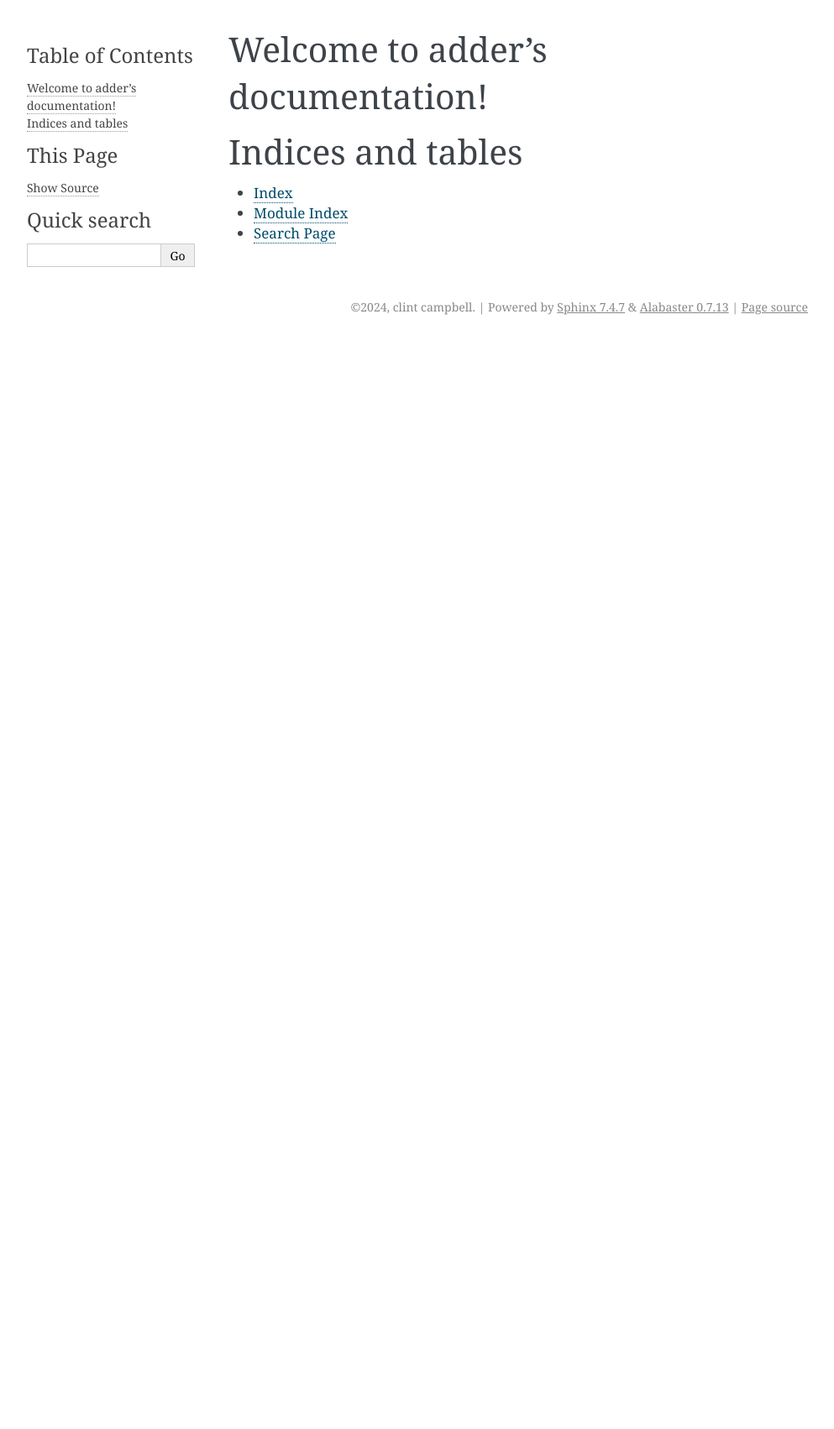
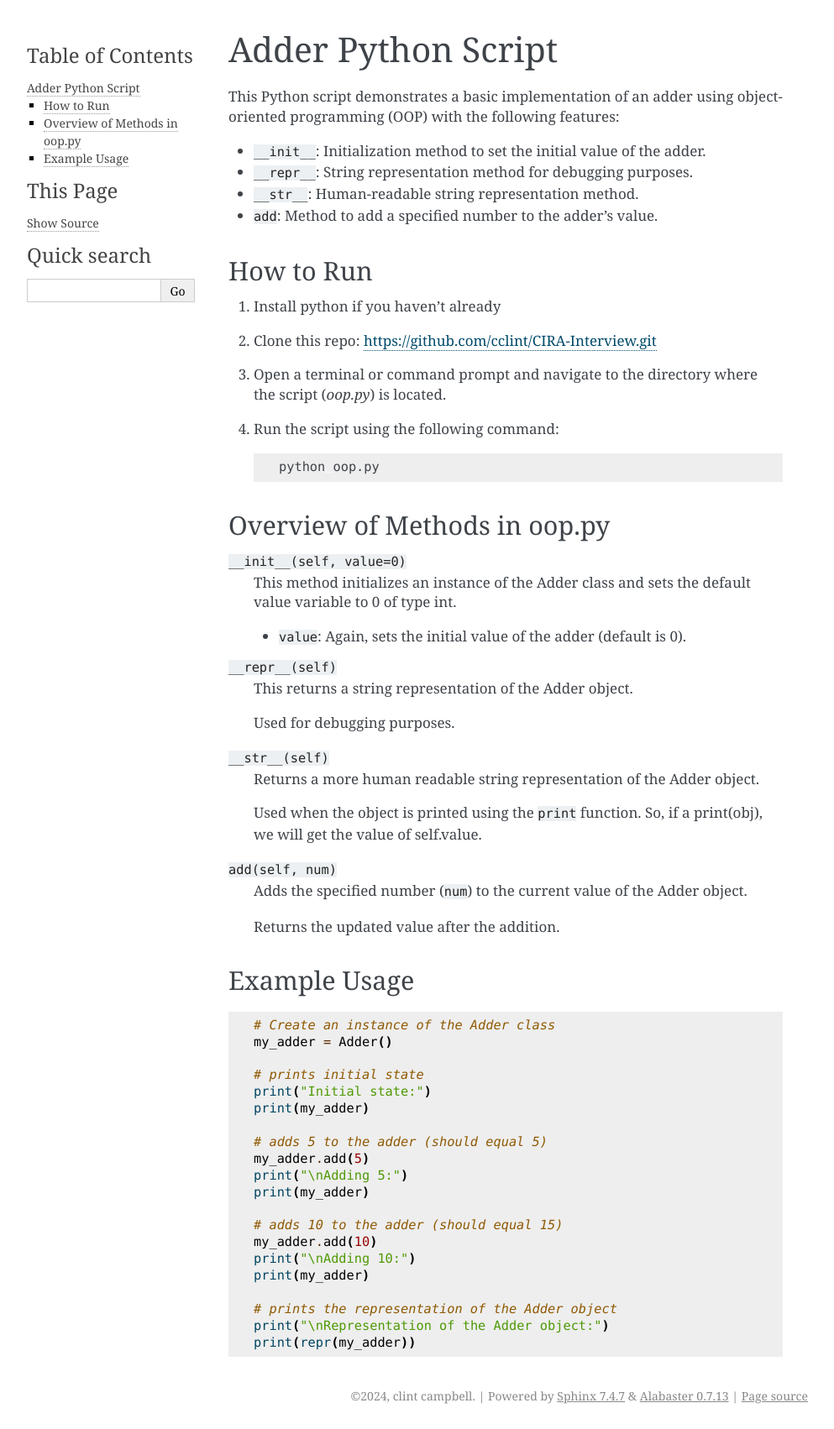
Before and after one commit to cclint/CIRA, a Sphinx documentation site: the page built from source/index.rst, in a window 1280 px wide. Shown: the whole page at 84% size, without its empty margins (148-1141 px from the left). Built offline with Sphinx 7.4.7, drawn with Linux system fonts in a browser that asks for light colours; before the commit the page ends 900 px from its top, so only the background shows below that.

Commit message:
edit comments in index.rst

```diff
--- a/source/index.rst
+++ b/source/index.rst
@@ -1,20 +1,73 @@
-.. adder documentation master file, created by
-   sphinx-quickstart on Sat Jan 27 14:08:15 2024.
-   You can adapt this file completely to your liking, but it should at least
-   contain the root `toctree` directive.
+Adder Python Script
+===================
 
-Welcome to adder's documentation!
-=================================
+This Python script demonstrates a basic implementation of an adder using object-oriented programming (OOP) with the following features:
 
-.. toctree::
-   :maxdepth: 2
-   :caption: Contents:
+- ``__init__``: Initialization method to set the initial value of the adder.
+- ``__repr__``: String representation method for debugging purposes.
+- ``__str__``: Human-readable string representation method.
+- ``add``: Method to add a specified number to the adder's value.
 
+How to Run
+----------
 
+1. Install python if you haven't already
 
-Indices and tables
-==================
+2. Clone this repo: https://github.com/cclint/CIRA-Interview.git
 
-* :ref:`genindex`
-* :ref:`modindex`
-* :ref:`search`
+3. Open a terminal or command prompt and navigate to the directory where the script (`oop.py`) is located.
+
+4. Run the script using the following command:
+
+   .. code-block:: bash
+
+      python oop.py
+
+Overview of Methods in oop.py
+-------------------
+
+``__init__(self, value=0)``
+   This method initializes an instance of the Adder class and sets the default value variable to 0 of type int.
+
+   - ``value``: Again, sets the initial value of the adder (default is 0).
+
+``__repr__(self)``
+   This returns a string representation of the Adder object.
+
+   Used for debugging purposes.
+
+``__str__(self)``
+   Returns a more human readable string representation of the Adder object.
+
+   Used when the object is printed using the ``print`` function. So, if a print(obj), we will get the value of self.value.
+
+``add(self, num)``
+   Adds the specified number (``num``) to the current value of the Adder object.
+
+   Returns the updated value after the addition.
+
+Example Usage
+-------------
+
+.. code-block:: python
+
+   # Create an instance of the Adder class
+   my_adder = Adder()
+
+   # prints initial state
+   print("Initial state:")
+   print(my_adder)
+
+   # adds 5 to the adder (should equal 5)
+   my_adder.add(5)
+   print("\nAdding 5:")
+   print(my_adder)
+
+   # adds 10 to the adder (should equal 15)
+   my_adder.add(10)
+   print("\nAdding 10:")
+   print(my_adder)
+
+   # prints the representation of the Adder object
+   print("\nRepresentation of the Adder object:")
+   print(repr(my_adder))
```
